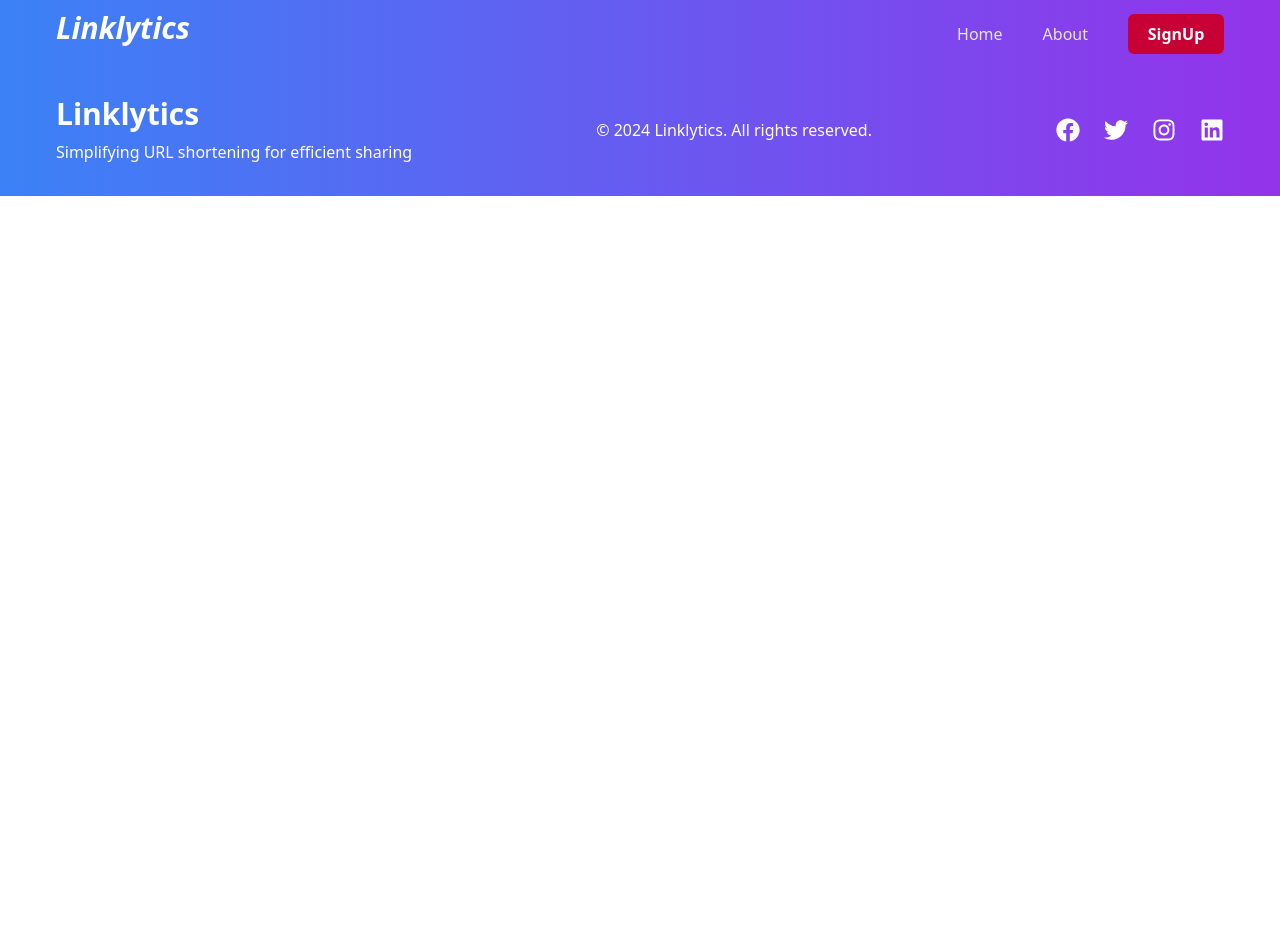
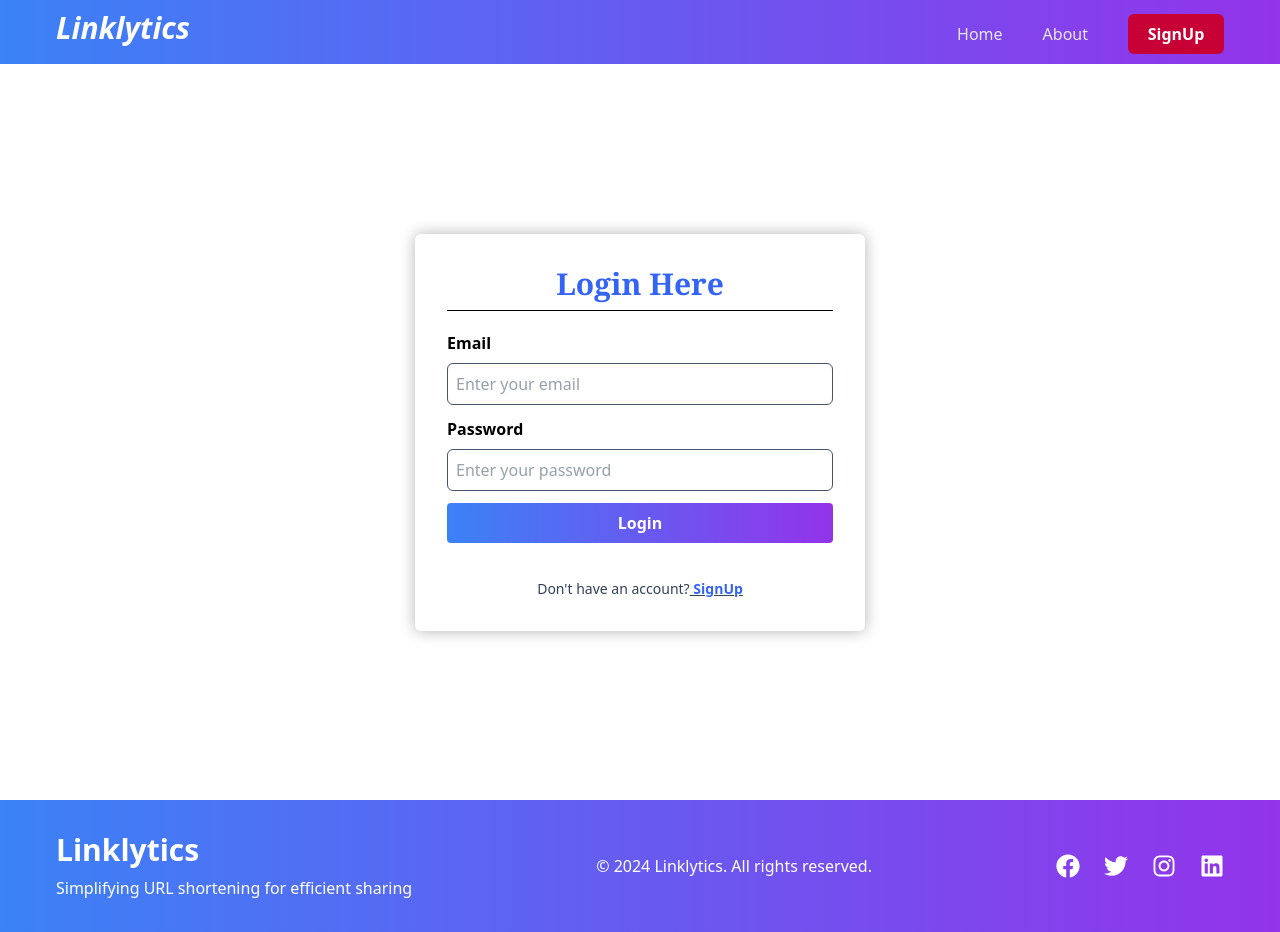
Before and after one commit to PravatKumaraMishra/Url-shortener-frontend, a React (Vite) app: page /login in a window 1280 px wide. Before the commit the page ends 800 px from the top, so only its background shows below. Built offline with nearby package versions, Linux system fonts and the light colour scheme; no server answers.

Commit message:
Imp login via frontend

```diff
--- a/src/App.tsx
+++ b/src/App.tsx
@@ -5,6 +5,7 @@
 import Footer from "./components/Footer";
 import RegisterPage from "./components/RegisterPage";
 import { Toaster } from "react-hot-toast";
+import LoginPage from "./components/LoginPage";
 
 export default function App() {
   return (
@@ -15,6 +16,7 @@
         <Route path="/" element={<LandingPage />} />
         <Route path="/about" element={<AboutPage />} />
         <Route path="/register" element={<RegisterPage />} />
+        <Route path="/login" element={<LoginPage />} />
       </Routes>
       <Footer />
     </BrowserRouter>
--- /dev/null
+++ b/src/components/LoginPage.tsx
@@ -0,0 +1,99 @@
+import { useForm } from "react-hook-form";
+import Field from "./Field";
+import { useState } from "react";
+import { Link, useNavigate } from "react-router-dom";
+import api from "../api/api";
+import toast from "react-hot-toast";
+
+export default function LoginPage() {
+  const [loader, setLoader] = useState(false);
+  const navigate = useNavigate();
+  const {
+    register,
+    handleSubmit,
+    reset,
+    formState: { errors },
+  } = useForm({
+    defaultValues: {
+      username: "",
+      email: "",
+      password: "",
+    },
+    mode: "onTouched",
+  });
+
+  const onSubmit = (data: any) => {
+    setLoader(true);
+    api
+      .post("/auth/login", data)
+      .then((res) => {
+        const token = res.data.token;
+        localStorage.setItem("JWT_TOKEN", JSON.stringify(token));
+        navigate("/");
+        reset();
+        toast.success("Login successful");
+      })
+      .catch((err) => {
+        console.log(err);
+        toast.error(err.message);
+      })
+      .finally(() => {
+        setLoader(false);
+      });
+  };
+  return (
+    <div className="min-h-[calc(100vh-64px)] flex justify-center items-center">
+      <form
+        onSubmit={handleSubmit(onSubmit)}
+        className="sm:w-[450px] w-[360px]  shadow-custom py-8 sm:px-8 px-4 rounded-md"
+      >
+        <h1 className="text-center font-serif text-btnColor font-bold lg:text-3xl text-2xl">
+          Login Here
+        </h1>
+        <hr className="mt-2 mb-5 text-black" />
+
+        <div className="flex flex-col gap-3">
+          <Field
+            label="Email"
+            id="email"
+            type="email"
+            register={register}
+            required
+            message="Email is required"
+            placeholder="Enter your email"
+            errors={errors}
+            autocomplete="email"
+          />
+          <Field
+            label="Password"
+            id="password"
+            type="password"
+            register={register}
+            required
+            message="Password is required"
+            placeholder="Enter your password"
+            errors={errors}
+            autocomplete="current-password"
+            min={6}
+          />
+        </div>
+        <button
+          disabled={loader}
+          type="submit"
+          className="bg-customRed font-semibold text-white  bg-custom-gradient w-full py-2 hover:text-slate-400 transition-colors duration-100 rounded-sm my-3"
+        >
+          {loader ? "Logging In..." : "Login"}
+        </button>
+        <p className="text-center text-sm text-slate-700 mt-6">
+          Don't have an account?
+          <Link
+            className="font-semibold underline hover:text-black"
+            to="/register"
+          >
+            <span className="text-btnColor"> SignUp</span>
+          </Link>
+        </p>
+      </form>
+    </div>
+  );
+}
```
